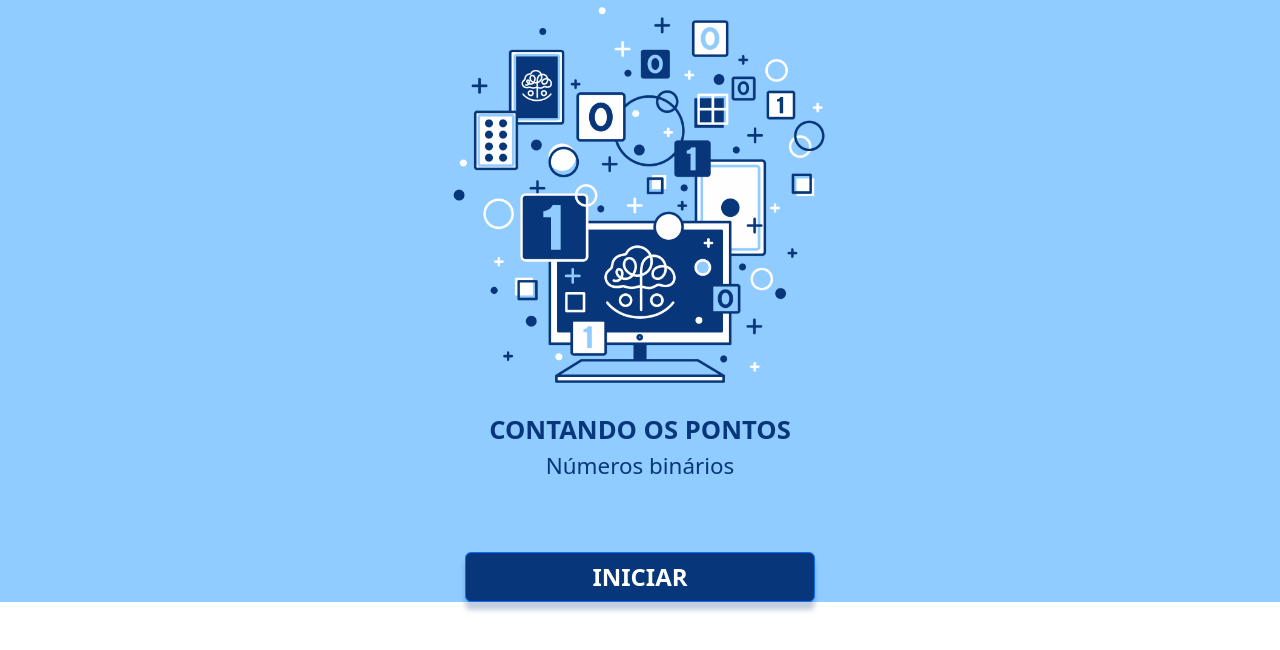
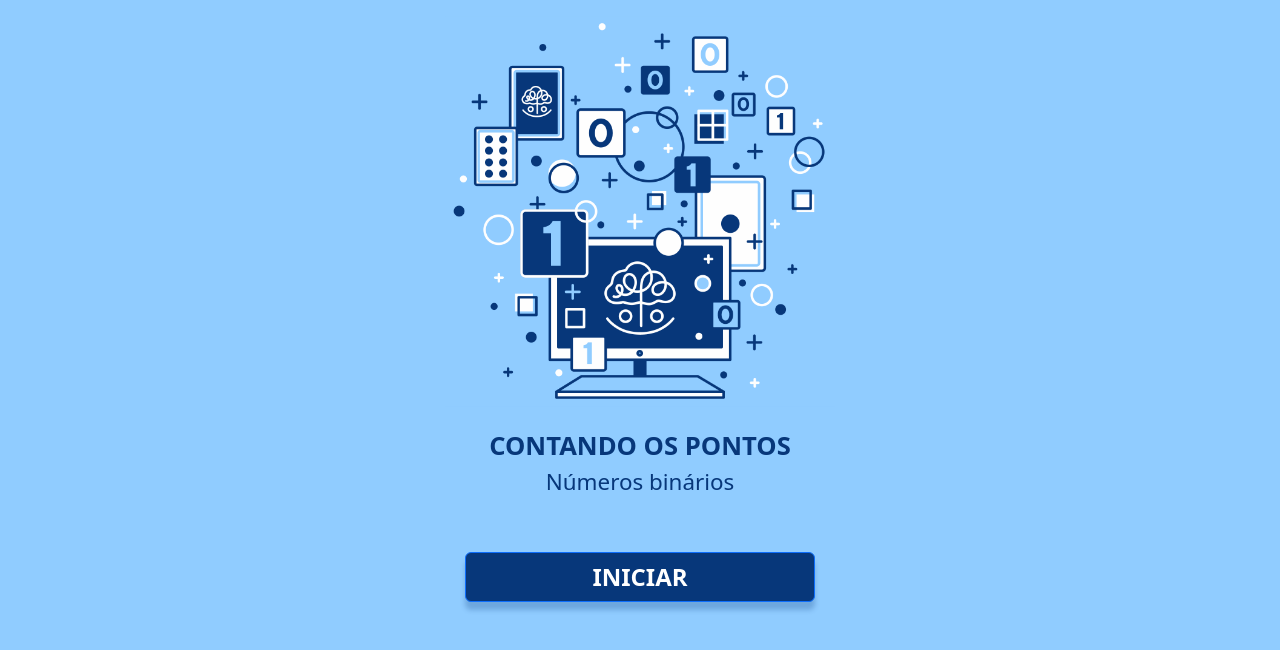
Before and after one commit to WyllianYurk77/plugged-computing-web-front, an Angular app: page / in a window 1280 px wide. Shown: the top 650 px of the page. Built offline with nearby package versions, Linux system fonts and the light colour scheme.

Commit message:
#12: ajustes no layout

```diff
--- a/src/app/components/home/home.component.css
+++ b/src/app/components/home/home.component.css
@@ -4,19 +4,18 @@ body {
 
 .container {
   width: 100%;
-  height: 100%;
 }
 
 .content {
   display: flex;
   width: 100%;
-  height: 100%;
   justify-content: center;
   align-items: center;
   flex-direction: column;
 }
 
 .container div img {
+  margin-top: 1rem;
   width: 35%;
 }
 
@@ -31,14 +30,14 @@ h2 {
 h3 {
   color: #07377A;
   font-size: 1.4rem;
-  margin: 0 0 3rem 0;
+  margin: 0 0 2rem 0;
 }
 
 .btn {
   width: 350px;
   height: 50px;
   background-color: #07377A;
-  margin-top: 1.5rem;
+  margin: 1.5rem 0;
   box-shadow: 0 8px 5px #07377a3f;
   font-size: 1.5rem;
   font-weight: bold;
--- a/src/app/components/level-selection/level-selection.component.css
+++ b/src/app/components/level-selection/level-selection.component.css
@@ -8,8 +8,6 @@ body {
   text-align: center;
   font-size: 2em;
   margin-bottom: 1rem;
-  /* margin: 0;
-  padding: 0; */
 }
 
 .header {
@@ -17,7 +15,6 @@ body {
   height: 10%;
   color: #07377A;
   font-size: 3rem;
-  /* background-color: #90CCFF; */
 }
 
 .content {
@@ -83,7 +80,6 @@ p {
 
 .description :nth-child(2) {
   font-size: 1.5rem;
-  /* width: 205px; */
 }
 
 .bi {
--- a/src/index.html
+++ b/src/index.html
@@ -1,5 +1,5 @@
 <!doctype html>
-<html lang="en">
+<html lang="pt-br">
 <head>
   <meta charset="utf-8">
   <title>Computação Plugada WEB</title>
--- a/src/styles.css
+++ b/src/styles.css
@@ -1,13 +1,14 @@
 @import '~bootstrap/dist/css/bootstrap.min.css';
 
 html {
-  height: 100%;
+  height: 100vh;
   padding: 0;
   margin: 0;
 }
 
 body {
-  min-height: 100%;
+  /* background-color: initial; */
+  min-height: 100vh;
   margin: 0;
 }
 
```
